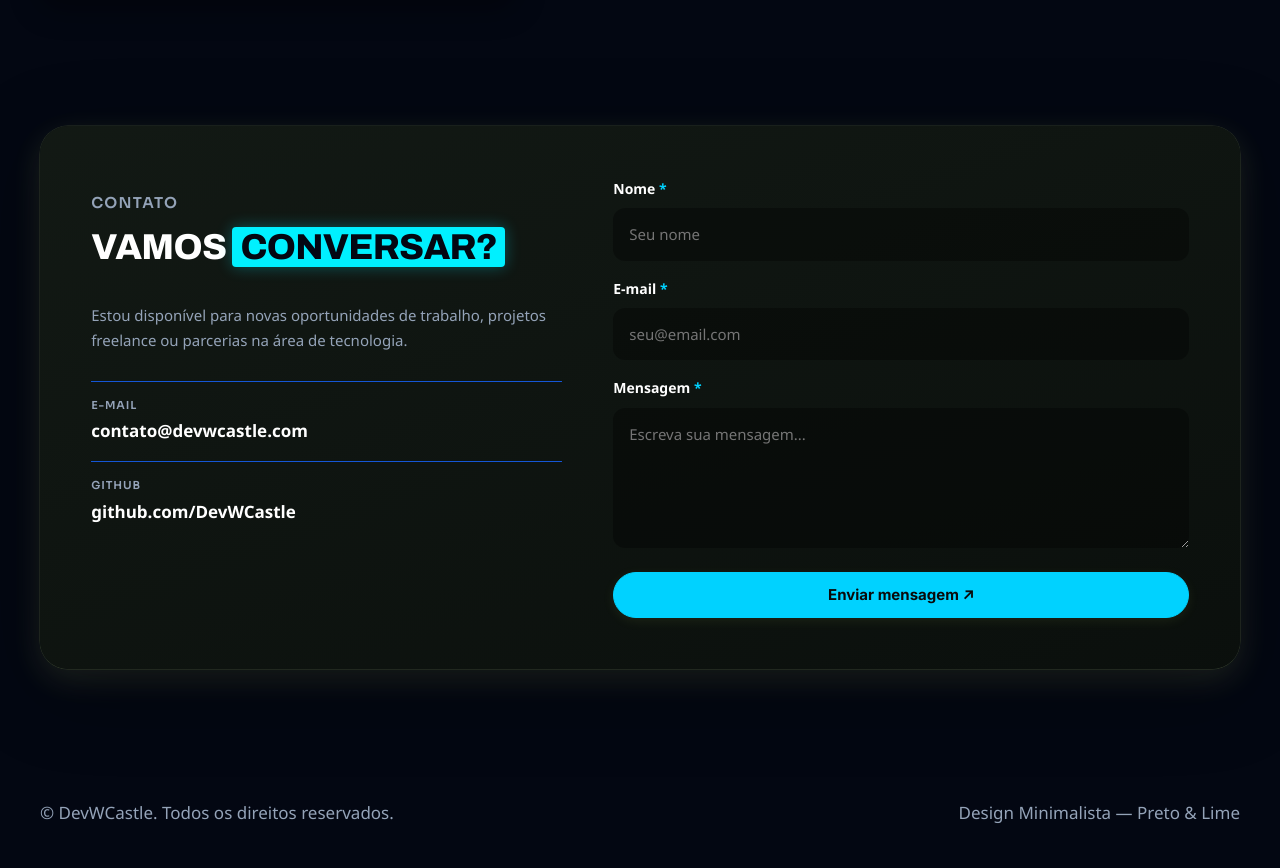
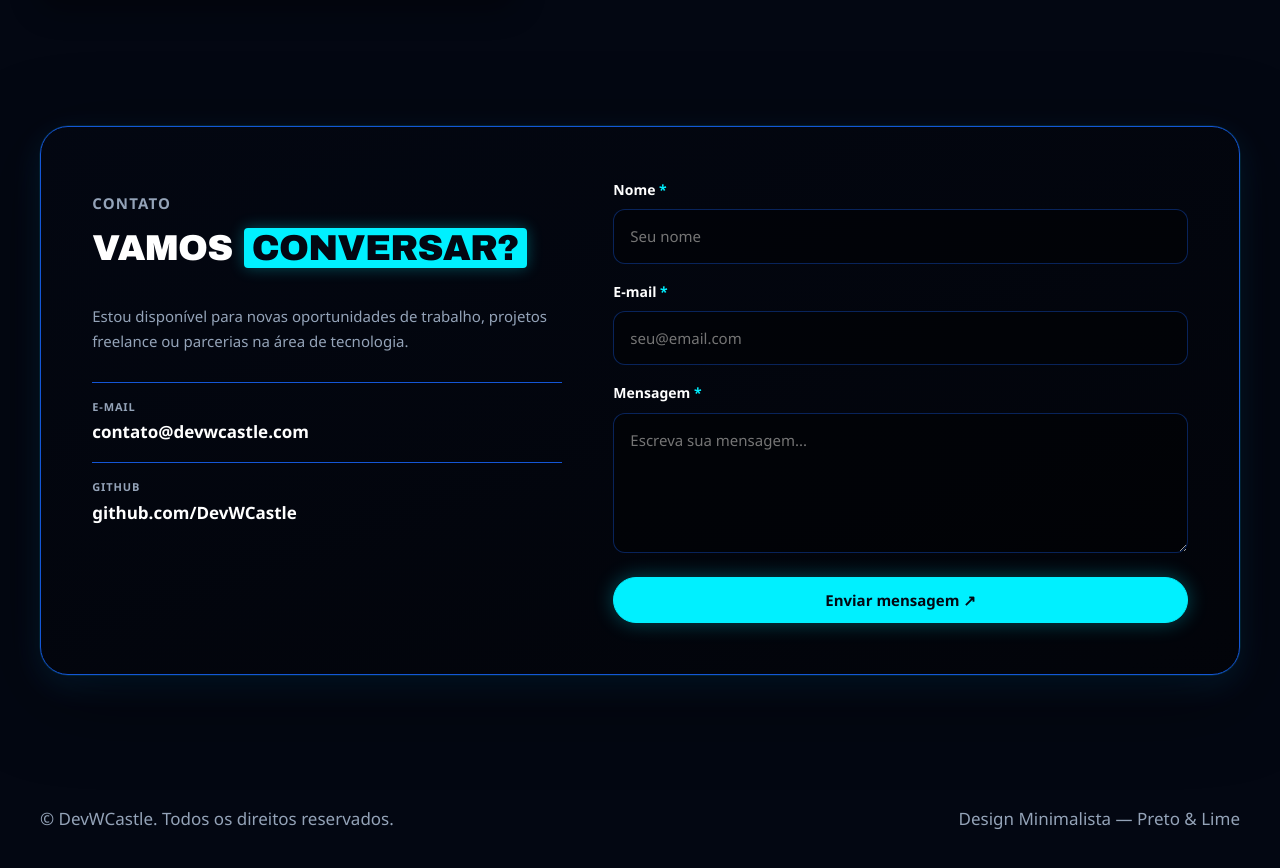
Before and after one commit to DevWCastle/DevWCastle, a React (Vite) app: page / in a window 1280 px wide. Shown: the part 3046-3914 px from the top of the page. Built offline with nearby package versions, Linux system fonts and the light colour scheme.

Commit message:
alternando estilo do contact.css

```diff
--- a/src/components/Contact/Contact.css
+++ b/src/components/Contact/Contact.css
@@ -1,7 +1,7 @@
 .contact {
   position: relative;
 
-  border: 1px solid var(--color-border);
+  border: 1px solid var(--blue-line, #1456d6);
   border-radius: 28px;
   padding: clamp(28px, 4vw, 52px);
 
@@ -11,41 +11,42 @@
 
   background: linear-gradient(
     160deg,
-    rgba(19, 26, 21, 0.96),
-    rgba(11, 16, 13, 0.96)
+    rgba(3, 7, 18, 0.96),
+    rgba(2, 4, 10, 0.96)
   );
 
   backdrop-filter: blur(14px);
   -webkit-backdrop-filter: blur(14px);
 
-
-
-
-
   box-shadow:
-    0 0 0 0.5px rgba(204, 235, 121, 0.18),
-    0 20px 80px rgba(0, 0, 0, 0.38),
-    0 10px 32px rgba(169, 187, 118, 0.18);
+    0 0 0 0.5px rgba(0, 210, 255, 0.2),
+    0 20px 80px rgba(0, 0, 0, 0.5),
+    0 10px 32px rgba(0, 162, 255, 0.15);
 
   transition:
     box-shadow 0.35s ease,
     border-color 0.35s ease;
 }
-
+/*
 .contact:hover {
-  border-color: var(--color-heading-highlight);
-}
-
+  border-color: var(--cy, #00f0ff);
+  box-shadow:
+    0 0 0 0.5px rgba(0, 240, 255, 0.35),
+    0 20px 80px rgba(0, 0, 0, 0.6),
+    0 10px 32px rgba(0, 210, 255, 0.25);
+} */
 
 .contact h2 {
   margin-top: 6px;
-  font: 800 clamp(24px, 3vw, 36px) / 1.1 'Archivo';
+  font: 800 clamp(24px, 3vw, 36px) / 1.1 "Archivo Black", "Arial Black", Impact, sans-serif;
   letter-spacing: -0.02em;
+  color: var(--tx, #ffffff);
 }
 
 .contact p {
-  color: var(--mu);
+  color: var(--mu, #94a3b8);
   font-size: 15px;
+  font-family: "Exo 2", "Segoe UI", system-ui, sans-serif;
 }
 
 /* Lista de Canais de Contato */
@@ -56,26 +57,29 @@
 }
 
 .ch li {
-  border-top: 1px solid var(--ln);
+  border-top: 1px solid var(--blue-line, #1456d6);
   padding: 16px 0;
 }
 
 .ch a {
   text-decoration: none;
   font-weight: 700;
+  color: var(--tx, #ffffff);
+  font-family: "Exo 2", "Segoe UI", system-ui, sans-serif;
   transition: color 0.2s ease;
 }
 
 .ch a:hover {
-  color: var(--lime);
+  color: var(--cy, #00f0ff);
 }
 
 .ch .off {
-  color: var(--mu);
+  color: var(--mu, #94a3b8);
   letter-spacing: 0.08em;
   font-size: 11px;
   display: block;
   margin-bottom: 4px;
+  font-family: "Exo 2", "Segoe UI", system-ui, sans-serif;
 }
 
 /* Formulário */
@@ -83,7 +87,6 @@ form {
   display: flex;
   flex-direction: column;
   gap: 16px;
-
 }
 
 .f {
@@ -95,35 +98,38 @@ label {
   margin-bottom: 8px;
   font-size: 14px;
   font-weight: 600;
-  color: var(--tx);
+  color: var(--tx, #ffffff);
+  font-family: "Exo 2", "Segoe UI", system-ui, sans-serif;
 }
 
 input,
 textarea {
   width: 100%;
-  background: rgba(0, 0, 0, 0.35);
-  color: var(--tx);
-  border: none;
+  background: rgba(0, 0, 0, 0.4);
+  color: var(--tx, #ffffff);
+  border: 1px solid rgba(20, 86, 214, 0.4);
   border-radius: 12px;
   padding: 14px 16px;
   font: inherit;
   font-size: 15px;
+  font-family: "Exo 2", "Segoe UI", system-ui, sans-serif;
 
   transition:
-    background-color 0.7s ease,
-    box-shadow 0.7s ease-in-out;
+    background-color 0.3s ease,
+    border-color 0.3s ease,
+    box-shadow 0.3s ease-in-out;
 }
 
 input:hover, textarea:hover {
-  border-color: rgba(204, 255, 0, 0.35);
-  background: rgba(0, 0, 0, 0.5);
+  border-color: rgba(0, 240, 255, 0.4);
+  background: rgba(0, 0, 0, 0.55);
 }
 
 input:focus, textarea:focus {
-  border-color: var(--lime);
-  background: rgba(0, 0, 0, 0.6);
+  border-color: var(--cy, #00f0ff);
+  background: rgba(0, 0, 0, 0.65);
   outline: none;
-  box-shadow: 0 0 0 3px rgba(204, 255, 0, 0.18);
+  box-shadow: 0 0 0 3px rgba(0, 240, 255, 0.2);
 }
 
 textarea {
@@ -132,33 +138,35 @@ textarea {
 }
 
 .req {
-  color: var(--lime);
+  color: var(--cy, #00f0ff);
 }
 
-/* Botão do formulário no estilo .project-btn--primary */
+/* Botão do formulário no estilo alinhado ao design azul/ciano */
 .contact form button[type="submit"],
 .contact .pill {
   display: inline-block;
   width: 100%;
   padding: 13px 22px;
   border-radius: 99px;
-  border: 1.5px solid var(--lime);
-  background: var(--lime);
-  color: #0a0a0a;
+  border: 1.5px solid var(--cy, #00f0ff);
+  background: var(--cy, #00f0ff);
+  color: #030712;
   font-weight: 800;
   font-size: 15px;
+  font-family: "Exo 2", "Segoe UI", system-ui, sans-serif;
   cursor: pointer;
   text-align: center;
   text-decoration: none;
-  transition: transform 0.2s, background 0.2s, border-color 0.2s;
-
+  transition: transform 0.2s, background 0.2s, border-color 0.2s, box-shadow 0.2s;
+  box-shadow: 0 0 20px rgba(0, 240, 255, 0.3);
 }
 
 .contact form button[type="submit"]:hover,
 .contact .pill:hover {
-  background: #dcff4d;
-  border-color: #dcff4d;
+  background: #3ac8ff;
+  border-color: #3ac8ff;
   transform: translateY(-2px);
+  box-shadow: 0 0 30px rgba(0, 240, 255, 0.5);
 }
 
 /* Responsividade */
```
